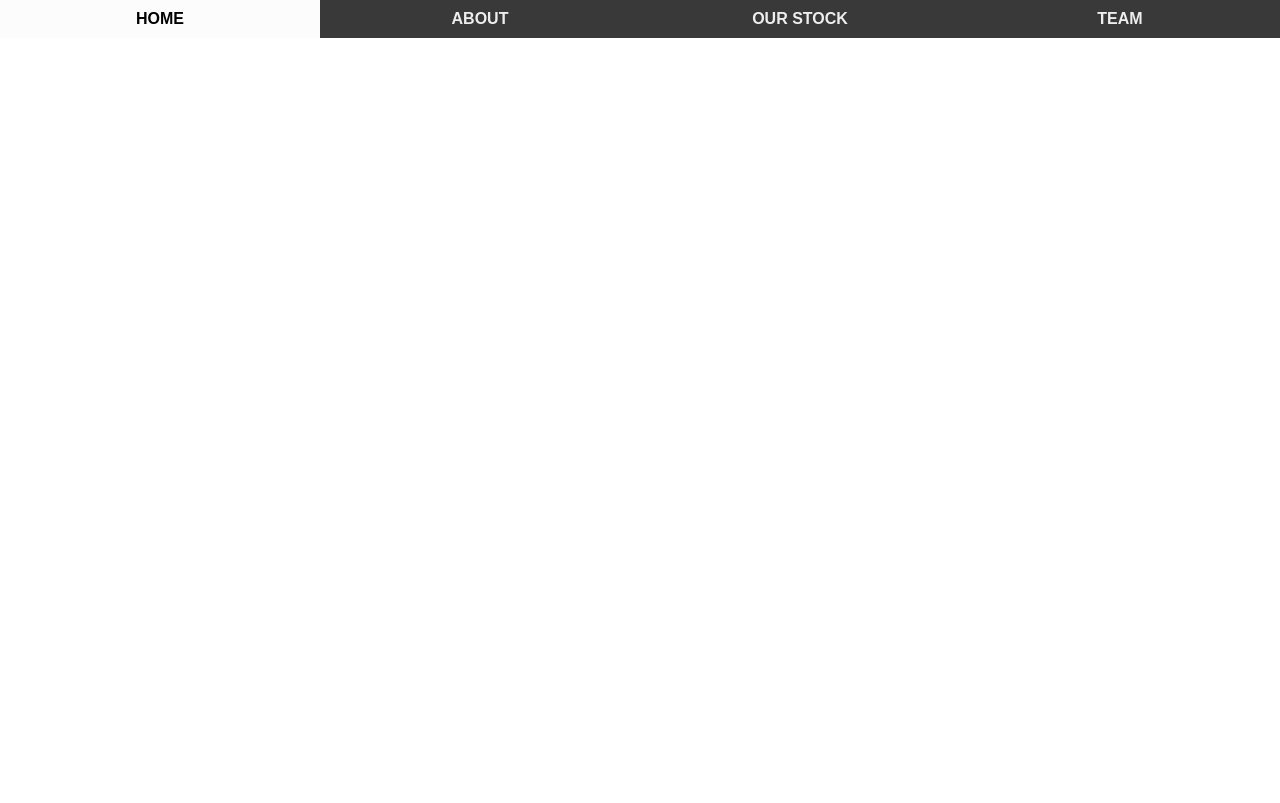
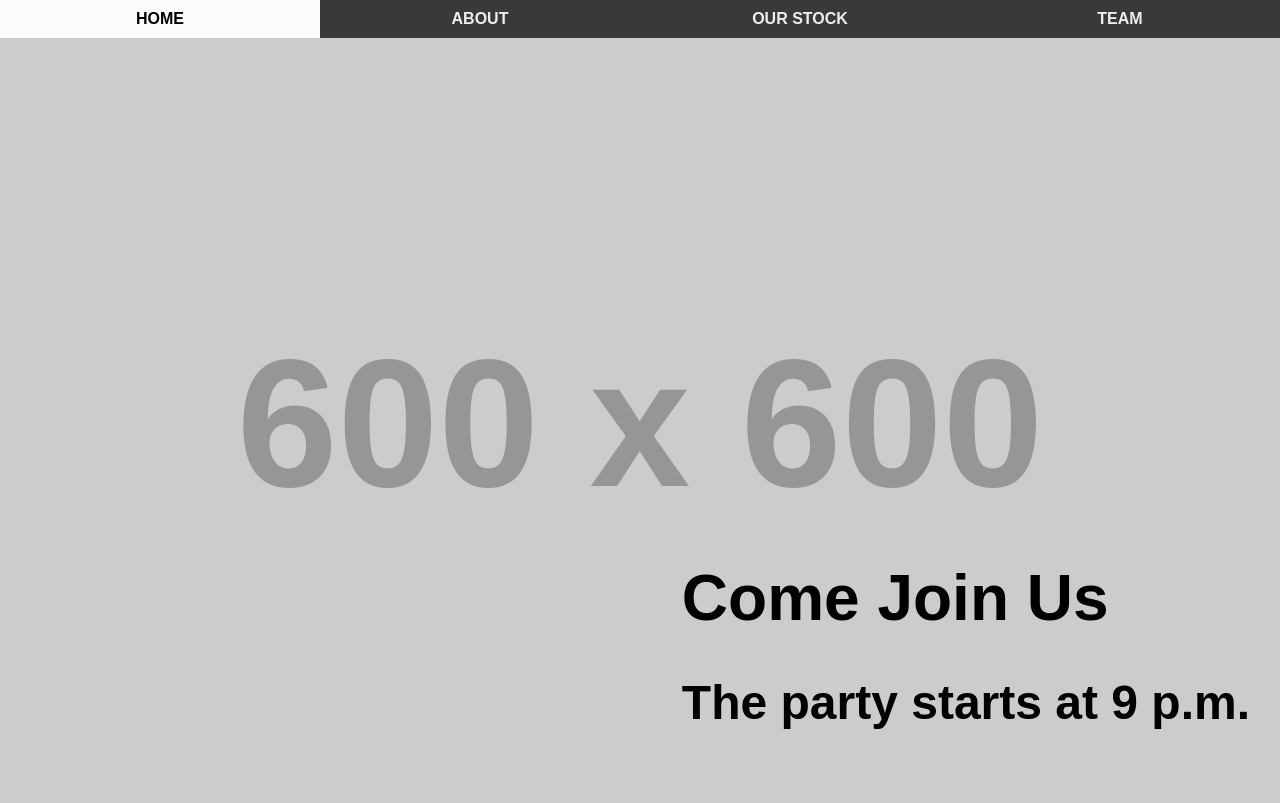
Before and after one commit to libbywells/08042020, a plain HTML site: page index.html in a window 1280 px wide. Drawn offline with Linux system fonts and the light colour scheme; placeholder pictures from the web are drawn by us.

Commit message:
added header to index

```diff
--- a/css/mobile.css
+++ b/css/mobile.css
@@ -5,4 +5,20 @@
     nav ul {
         flex-direction: row;
     }
+
+    header {
+        height: 100vh;
+        font-size: 2em;
+    }
+
+    header h2 {
+        display: block;
+    }
+
+    .header-text {
+        position: absolute;
+        bottom: 0;
+        right: 0;
+        padding: 0 30px 30px 0;
+    }
 }
--- a/css/styles.css
+++ b/css/styles.css
@@ -29,8 +29,6 @@ nav ul li {
   width: 100%;
 }
 
-
-
 nav ul li a {
   text-decoration: none;
   color: #eee;
@@ -42,6 +40,24 @@ nav ul li a {
 }
 
 nav ul li a:hover {
-    background-color: #fcfcfc;
-    color: #000;
-  }
+  background-color: #fcfcfc;
+  color: #000;
+}
+
+header {
+  background-image: url("https://placehold.it/600");
+  height: 300px;
+
+  background-size: cover;
+  background-position: center;
+  background-repeat: no-repeat;
+}
+
+header h1 {
+  padding: 0;
+  margin: 0;
+}
+
+header h2 {
+    display: none;
+}
--- a/index.html
+++ b/index.html
@@ -19,7 +19,12 @@
             <li><a href="#">team</a></li>
         </ul>
     </nav>
-
+  <header>
+      <div class="header-text">
+          <h1>Come Join Us</h1>
+          <h2>The party starts at 9 p.m.</h2>
+      </div>
+  </header>
 
 
 
```
